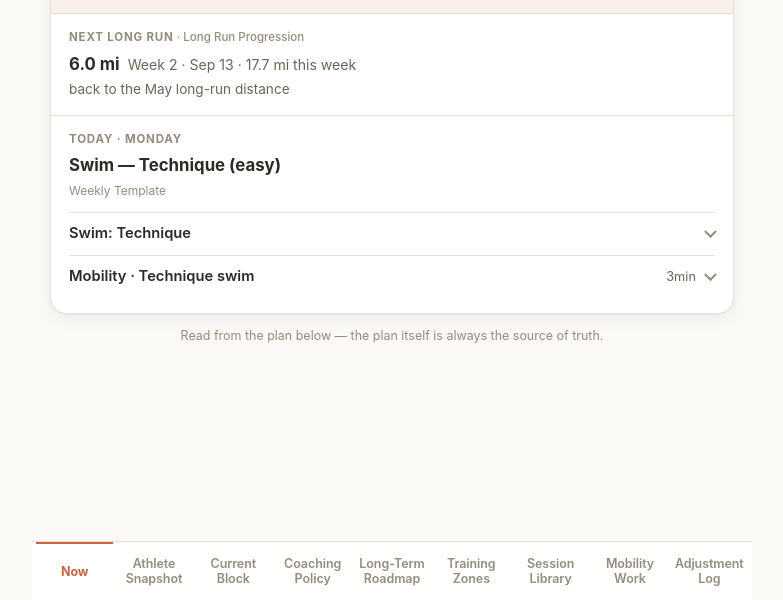
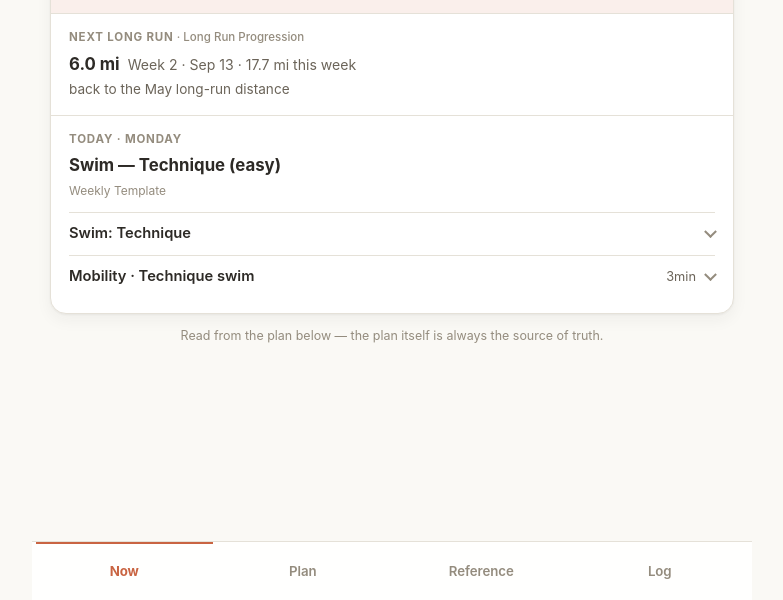
Before and after one commit to knahsirV/training-plan, a plain HTML site: page index.html in a window 1280 px wide. Shown: the part 200-800 px from the top of the page, without its empty margins (248-1031 px from the left). Drawn offline with Linux system fonts and the light colour scheme.

Commit message:
Enhance navigation and rendering logic: update file structure for tabs, improve section handling, and increment service worker cache version

```diff
--- a/index.html
+++ b/index.html
@@ -21,18 +21,26 @@
 <script src="render.js"></script>
 <script>
   // The plan is split by how often each file changes: the block weekly, the
-  // reference rarely, the log only ever grows. They are concatenated here, in
-  // this order, so render.js still sees exactly one document — and so that the
-  // block's tables come first, since findTable() takes the first match.
+  // reference rarely, the log only ever grows. Each file becomes one tab,
+  // labelled from its name, and its ## headings become sections inside it.
+  // The order is load-bearing twice over: it sets tab order, and findTable()
+  // takes the first match, so the block's tables have to come first.
   const PARTS = ['content/plan.md', 'content/reference.md', 'content/log.md'];
+
+  // 'content/reference.md' -> 'Reference'. The file name is the tab name, so a
+  // new content file needs no other wiring.
+  const labelFor = path => {
+    const stem = path.split('/').pop().replace(/\.md$/, '');
+    return stem.charAt(0).toUpperCase() + stem.slice(1);
+  };
 
   Promise.all(PARTS.map((path, i) =>
     fetch(path, { cache: 'no-store' })
       .then(r => {
         if (r.ok) return r.text();
         // Only the first part is required. The others are additive, so one
-        // that is missing (mid-reorganisation, say) leaves its sections out
-        // rather than blanking the app.
+        // that is missing (mid-reorganisation, say) loses its tab rather than
+        // blanking the app.
         if (i === 0) throw new Error('fetch failed');
         return '';
       })
@@ -41,10 +49,12 @@
         return '';
       })
   ))
-    .then(texts => texts.filter(Boolean).join('\n\n'))
-    .then(md => {
+    .then(texts => texts
+      .map((md, i) => ({ label: labelFor(PARTS[i]), md }))
+      .filter(part => part.md.trim()))
+    .then(parts => {
       const content = document.getElementById('content');
-      buildApp(renderMarkdown(md), content);
+      buildApp(parts.map(p => ({ label: p.label, html: renderMarkdown(p.md) })), content);
       document.getElementById('loading').style.display = 'none';
       content.style.display = 'block';
     })
--- a/render.js
+++ b/render.js
@@ -1,15 +1,17 @@
-// Renders content/plan.md into the app shell. Two stages:
+// Renders the plan's markdown files into the app shell. Two stages:
 //
 //   renderMarkdown(md)   markdown -> HTML string (headers, bold, italic, tables,
 //                        lists, hr, paragraphs, callouts). Dependency-free so the
 //                        PWA works fully offline once cached.
-//   buildApp(html, root) HTML -> tabbed app (bottom tab bar, collapsible cards,
-//                        computed "Now" card).
+//   buildApp(parts, root) rendered parts -> tabbed app (bottom tab bar,
+//                        collapsible cards, computed "Now" card).
 //
-// Everything buildApp adds is DERIVED from the headings and tables already in
-// plan.md. Nothing is hardcoded and plan.md is never modified, so the Garmlink
-// MCP can rewrite the document freely. Anything that can't be derived is simply
-// omitted rather than shown stale.
+// One tab per content file, labelled from the file's name; the <h2> headings
+// inside a file are sections within its tab. Everything buildApp adds is still
+// DERIVED from the headings and tables already in the markdown. Nothing is
+// hardcoded and the content files are never modified, so the Garmlink MCP can
+// rewrite the document freely. Anything that can't be derived is simply omitted
+// rather than shown stale.
 
 function renderMarkdown(md) {
   const lines = md.replace(/\r\n/g, '\n').split('\n');
@@ -761,31 +763,37 @@ function clampLongCallouts(scope) {
 
 /* ---- Assembly ---- */
 
-function buildApp(html, root) {
-  const parsed = new DOMParser().parseFromString('<main id="src">' + html + '</main>', 'text/html');
+// Content sitting under no heading of its own: it stays visible, and a list
+// that reads as metrics is reshaped into stat tiles.
+function introBlock(nodes) {
+  const intro = el('div', 'panel-intro');
+  nodes.forEach(n => intro.appendChild(n));
+  metricGrid(intro);
+  return intro;
+}
+
+// Each part is one content file: { label, html }. The file is the tab; the <h2>
+// headings inside it are sections within that tab, not tabs of their own.
+function buildApp(parts, root) {
+  const source = '<main id="src">' + parts.map(part =>
+    `<div class="part" data-label="${part.label.replace(/"/g, '&quot;')}">${part.html}</div>`
+  ).join('') + '</main>';
+
+  const parsed = new DOMParser().parseFromString(source, 'text/html');
   const src = parsed.getElementById('src');
 
-  // Sections are separated by the tab bar now, so the rules between them go.
-  src.querySelectorAll(':scope > hr').forEach(hr => hr.remove());
+  // Sections are separated by the tab bar and by cards now, so the rules go.
+  src.querySelectorAll('hr').forEach(hr => hr.remove());
 
+  // The part wrappers are transparent to everything the Now panel reads: it
+  // finds tables and session paragraphs by descendant query, and its two
+  // sibling walks never needed to cross a file boundary.
   const nowPanel = buildNowPanel(src);
 
   const title = src.querySelector('h1');
   const header = el('header', 'app-header');
   header.appendChild(el('h1', null, title ? title.textContent : 'Training Plan'));
   if (title) title.remove();
-
-  // Split the flat document into one section per <h2>.
-  const sections = [];
-  let current = null;
-  Array.from(src.children).forEach(node => {
-    if (node.tagName === 'H2') {
-      current = { heading: node, nodes: [] };
-      sections.push(current);
-    } else if (current) {
-      current.nodes.push(node);
-    }
-  });
 
   const panels = el('div', 'panels');
   const tabs = [];
@@ -797,13 +805,50 @@ function buildApp(html, root) {
 
   const openCards = store.get('cards', null);
 
-  sections.forEach((section, index) => {
+  Array.from(src.children).forEach(group => {
+    const label = group.dataset.label || 'Plan';
+
+    // Split the file into one section per <h2>. Anything ahead of the first one
+    // belongs to no section, so it leads the panel.
+    const sections = [];
+    const leadNodes = [];
+    let current = null;
+    Array.from(group.children).forEach(node => {
+      if (node.tagName === 'H2') {
+        current = { heading: node, nodes: [] };
+        sections.push(current);
+      } else if (current) {
+        current.nodes.push(node);
+      } else {
+        leadNodes.push(node);
+      }
+    });
+
+    if (!sections.length && !leadNodes.length) return;
+
     const panel = el('section', 'panel');
-    panel.id = 'panel-' + slugify(section.heading.textContent);
-    panel.appendChild(el('h2', 'panel-title', section.heading.textContent));
+    panel.id = 'panel-' + slugify(label);
+    panel.appendChild(el('h2', 'panel-title', label));
 
-    // Content before the first <h3> is the section intro and stays visible.
-    const intro = el('div', 'panel-intro');
+    if (leadNodes.length) panel.appendChild(introBlock(leadNodes));
+
+    // One chip per section, so a panel holding several files' worth of sections
+    // still has an index. A lone section is its own index.
+    const chips = el('nav', 'chips');
+    if (sections.length > 1) panel.appendChild(chips);
+
+    // The first card of the panel opens; the rest stay closed unless the reader
+    // has said otherwise.
+    let cardCount = 0;
+    const openState = key => {
+      const remembered = openCards && key in openCards ? openCards[key] : null;
+      const open = remembered === null ? cardCount === 0 : remembered;
+      cardCount++;
+      return open;
+    };
+
+    sections.forEach(section => {
+      const introNodes = [];
       const cards = [];
       let cardHeading = null;
       let cardNodes = [];
@@ -822,39 +867,45 @@ function buildApp(html, root) {
         } else if (cardHeading) {
           cardNodes.push(node);
         } else {
-        intro.appendChild(node);
+          introNodes.push(node);
         }
       });
       flush();
 
-    if (intro.childNodes.length) {
-      metricGrid(intro);
-      panel.appendChild(intro);
+      // Each section is its own block, so a label belongs visibly to the cards
+      // under it and stops at the next section. A section with <h3>s keeps them
+      // as its cards; a section without any is itself one card and needs no
+      // label, since the card title already carries the heading.
+      const wrap = el('div', 'section');
+      let firstCard;
+
+      if (cards.length) {
+        wrap.appendChild(el('h3', 'section-label', section.heading.textContent));
+        if (introNodes.length) wrap.appendChild(introBlock(introNodes));
+        cards.forEach(card => {
+          const node = makeCard(card.heading, card.nodes, openState(slugify(card.heading.textContent)));
+          wrap.appendChild(node);
+          if (!firstCard) firstCard = node;
+        });
+      } else {
+        const holder = introBlock(introNodes);
+        firstCard = makeCard(section.heading, Array.from(holder.childNodes), openState(slugify(section.heading.textContent)));
+        wrap.appendChild(firstCard);
       }
 
-    if (cards.length) {
-      const chips = el('nav', 'chips');
-      panel.appendChild(chips);
+      panel.appendChild(wrap);
 
-      cards.forEach((card, cardIndex) => {
-        const key = slugify(card.heading.textContent);
-        // Default: first card of a section open, the rest closed.
-        const open = openCards && key in openCards ? openCards[key] : cardIndex === 0;
-        const node = makeCard(card.heading, card.nodes, open);
-        panel.appendChild(node);
-
-        const chip = el('button', 'chip', card.heading.textContent);
+      const chip = el('button', 'chip', tabLabel(section.heading.textContent));
       chip.type = 'button';
       chip.addEventListener('click', () => {
-          openCard(node);
-          node.scrollIntoView({ behavior: 'smooth', block: 'start' });
+        if (firstCard) openCard(firstCard);
+        wrap.scrollIntoView({ behavior: 'smooth', block: 'start' });
       });
       chips.appendChild(chip);
     });
-    }
 
     panels.appendChild(panel);
-    tabs.push({ label: tabLabel(section.heading.textContent), panel, index });
+    tabs.push({ label, panel });
   });
 
   // Bottom tab bar.
--- a/service-worker.js
+++ b/service-worker.js
@@ -1,4 +1,4 @@
-const CACHE = 'training-plan-v9';
+const CACHE = 'training-plan-v10';
 const ASSETS = [
   './',
   'index.html',
--- a/styles/theme.css
+++ b/styles/theme.css
@@ -92,6 +92,28 @@ main {
 }
 
 .panel-intro { margin-bottom: 6px; }
+
+/* One <h2> section of a file: its own block, so the gap between sections is
+   wider than the gap between cards within one. */
+.section { margin-bottom: 20px; scroll-margin-top: 12px; }
+.section:last-child { margin-bottom: 0; }
+
+/* Names the cards under it — quiet, so it doesn't compete with a card title.
+   The hairline marks where one section ends and the next begins, so the first
+   section in a panel goes without. */
+.section-label {
+  margin: 0 0 9px;
+  font-size: 0.8rem;
+  font-weight: 650;
+  line-height: 1.4;
+  color: var(--text-faint);
+  letter-spacing: 0.005em;
+}
+
+.section + .section > .section-label {
+  padding-top: 16px;
+  border-top: 1px solid var(--border);
+}
 
 /* --- Stat tiles -------------------------------------------------------- */
 
@@ -557,8 +579,6 @@ tbody tr.is-race td {
   z-index: 10;
   display: flex;
   gap: 2px;
-  overflow-x: auto;
-  scrollbar-width: none;
   max-width: var(--max-width);
   margin: 0 auto;
   padding: 0 4px env(safe-area-inset-bottom);
@@ -567,7 +587,6 @@ tbody tr.is-race td {
   backdrop-filter: saturate(180%) blur(14px);
   border-top: 1px solid var(--border);
 }
-.tabbar::-webkit-scrollbar { display: none; }
 
 @supports not (background: color-mix(in srgb, red 50%, transparent)) {
   .tabbar { background: var(--surface); }
@@ -575,7 +594,6 @@ tbody tr.is-race td {
 
 .tab {
   flex: 1 1 0;
-  min-width: 68px;
   height: var(--tabbar-height);
   display: flex;
   align-items: center;
@@ -591,11 +609,12 @@ tbody tr.is-race td {
 }
 
 .tab-label {
-  font-size: 0.7rem;
+  font-size: 0.76rem;
   font-weight: 600;
   line-height: 1.2;
   text-align: center;
   letter-spacing: -0.005em;
+  white-space: nowrap;
 }
 
 .tab.is-active {
@@ -618,5 +637,5 @@ tbody tr.is-race td {
 @media (min-width: 700px) {
   body { font-size: 16.5px; }
   .app-header h1 { font-size: 1.7rem; }
-  .tab-label { font-size: 0.78rem; }
+  .tab-label { font-size: 0.83rem; }
 }
```
Also changed, not shown: CLAUDE.md (+15 -11 lines). Lines whose indentation alone changed are shown as unchanged.
